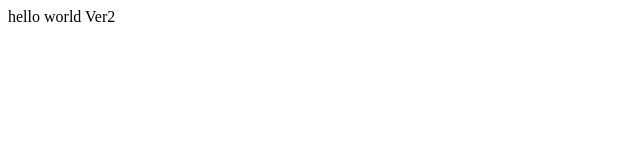
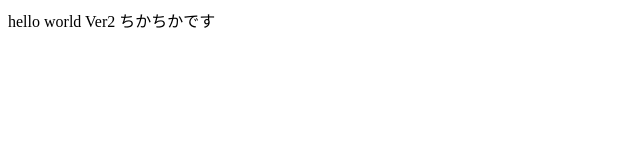
Before and after one commit to dsue/testdesu, a plain HTML site: page index.html in a window 1280 px wide. Shown: the whole page, without its empty margins (0-640 px from the left). Drawn offline with nearby package versions, Linux system fonts and the light colour scheme.

Commit message:
ちか追加
文言追加です

```diff
--- a/index.html
+++ b/index.html
@@ -10,5 +10,6 @@
 </head>
 <body>
 hello world Ver2
+ちかちかです
 </body>
 </html>
```
